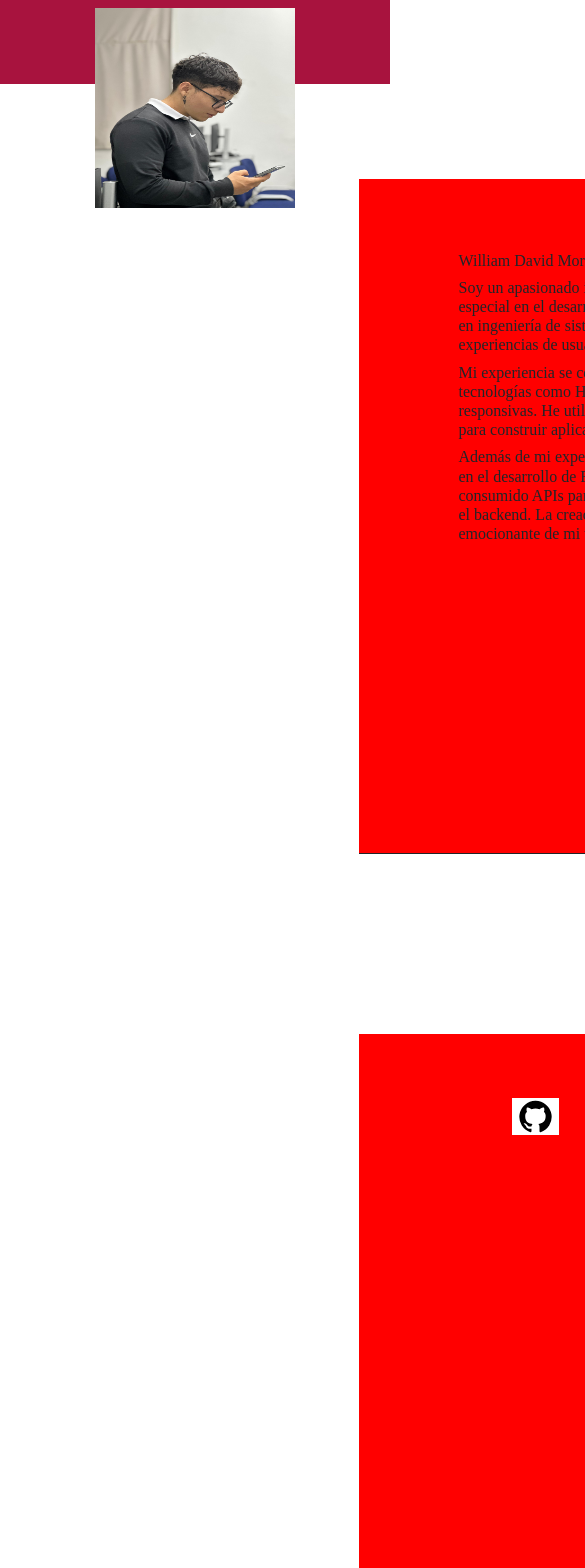
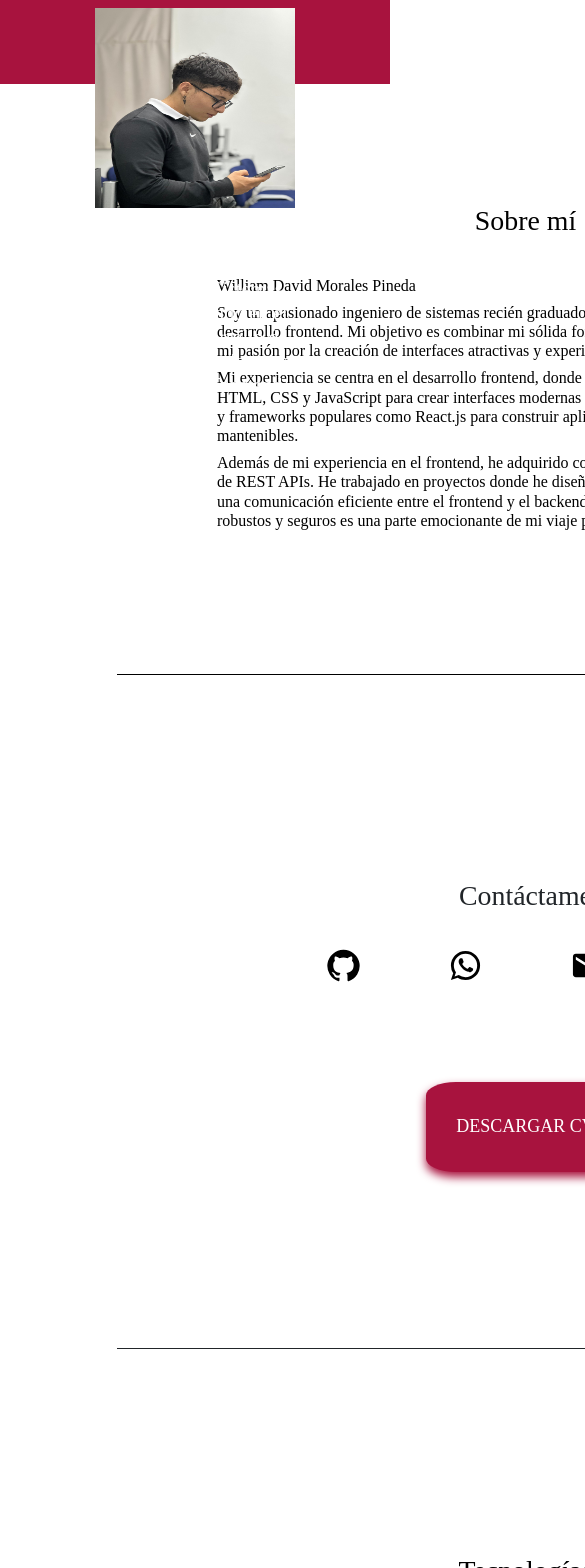
Before and after one commit to ZaliWow/portfolio, a React (Vite) app: page / in a window 390 px wide. Shown: the top 1568 px of the page, 585 px wide, since content can reach past the window. Built offline with nearby package versions, Linux system fonts and the light colour scheme.

Commit message:
fix responsive settup

```diff
--- a/src/components/CallMe.jsx
+++ b/src/components/CallMe.jsx
@@ -55,11 +55,11 @@ const handleDownload =()=>{
             </div>
             <div className="desc">
 
-                <object className="svg-imagen" data="src\images\1.svg" type="image/svg+xml"></object>
+                <object className="svg-imagen" data="images\1.svg" type="image/svg+xml"></object>
 
                   <button className="descargarcv" onClick={handleDownload}>DESCARGAR CV</button>
 
-                <object className="svg-imagen" data="src\images\2.svg" type="image/svg+xml"></object>
+                <object className="svg-imagen" data="images\2.svg" type="image/svg+xml"></object>
             </div>
 
 
--- a/src/components/CardProyects.jsx
+++ b/src/components/CardProyects.jsx
@@ -80,13 +80,13 @@ setShow(true)
 
 
       <CardActions disableSpacing>
-        <IconButton aria-label="add to favorites">
+        <IconButton aria-label="add to favorites" onClick={handleLinkProyect} >
 
-        <Button variant='danger' onClick={handleLinkProyect} sx={{ color:grey[600]}}><LinkProyectButton></LinkProyectButton></Button>
+        <LinkProyectButton></LinkProyectButton>
 
         </IconButton>
-        <IconButton aria-label="add to favorites">
-        <Button variant='dark' onClick={handleViewProyect}>     <Flotante herramientas={herramientas} viewproyect={viewproyect}></Flotante>      </Button>
+        <IconButton aria-label="add to favorites" onClick={handleViewProyect}>
+           <Flotante herramientas={herramientas} viewproyect={viewproyect}></Flotante>
         </IconButton>
 
         <ExpandMore
--- a/src/styles/callme.css
+++ b/src/styles/callme.css
@@ -108,12 +108,11 @@
   @media screen and (max-width : 899px){
     .bodycallme{
       display: block;
-      background-color: red;
-      margin-left: 50%;
         margin-right: 50%;
         margin-top: 25%;
         width: 100%;
-      height: 80vh;
+        height: 10%;
+
         justify-content: center;
       text-align: center;
       border-bottom: 1px solid;
--- a/src/styles/content.css
+++ b/src/styles/content.css
@@ -42,17 +42,17 @@ h1{
     color: rgb(0, 0, 0);
     font-family: 'Press Start 2P';
 }
-@media screen and (max-width : 899px){
+@media screen and (max-width : 899px) and (min-height: 600px){
     .content{
         display: block;
-        background-color: red;
-        margin-left: 50%;
+        color: black;
         margin-right: 50%;
         margin-top: 25%;
         width: 100%;
-        height: 80vh;
+        height: 10%;
         justify-content: center;
       text-align: center;
       border-bottom: 1px solid;
+
     }
 }
--- a/src/styles/navbar.css
+++ b/src/styles/navbar.css
@@ -47,7 +47,7 @@ margin-top: -90px;
 
 
   }
-  @media screen and (max-width : 899px){
+  @media screen and (max-width : 899px)and (min-height: 600px){
     .nav{
       display:flex;
       width:100%;
--- a/src/styles/proyects.css
+++ b/src/styles/proyects.css
@@ -56,12 +56,12 @@
 @media screen and (max-width : 899px){
     .bodyproyects {
       display: block;
-      background-color: red;
+
 
       margin-right: 50%;
       margin-top: 25%;
       width: 100%;
-      height: 100%;
+      height: 10%;
       justify-content: center;
     text-align: center;
     border-bottom: 1px solid;
```
Also changed, not shown: src/components/Proyects.jsx (+1 -1 lines). Lines whose indentation alone changed are shown as unchanged.
